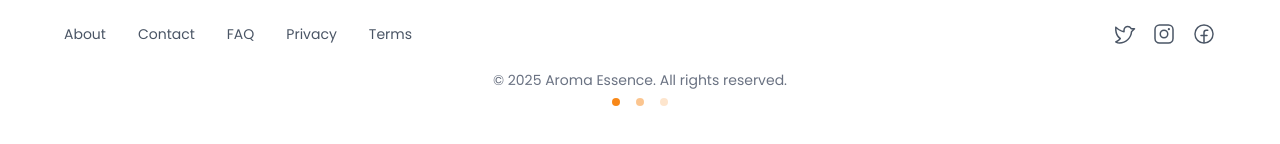
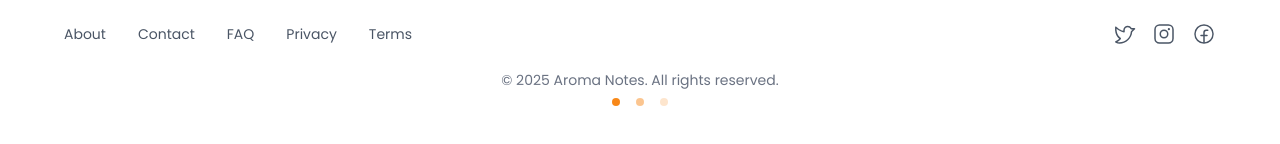
Before and after one commit to pawaaan9/aroma-notes, a Next.js app: page /about in a window 1280 px wide. Shown: the part 2115-2259 px from the top of the page. Built offline with nearby package versions, Linux system fonts and the light colour scheme; a web font is replaced by a local one.

Commit message:
aroma notes

```diff
--- a/src/components/Footer.tsx
+++ b/src/components/Footer.tsx
@@ -44,7 +44,7 @@ export default function Footer() {
           </div>
         </div>
         <div className="text-center">
-          <p className="mt-6 text-sm text-gray-500">© 2025 Aroma Essence. All rights reserved.</p>
+          <p className="mt-6 text-sm text-gray-500">© 2025 Aroma Notes. All rights reserved.</p>
           <div className="mt-2 flex justify-center space-x-4">
             <div className="w-2 h-2 bg-primary rounded-full animate-pulse"></div>
             <div className="w-2 h-2 bg-primary/60 rounded-full animate-pulse delay-300"></div>
```
